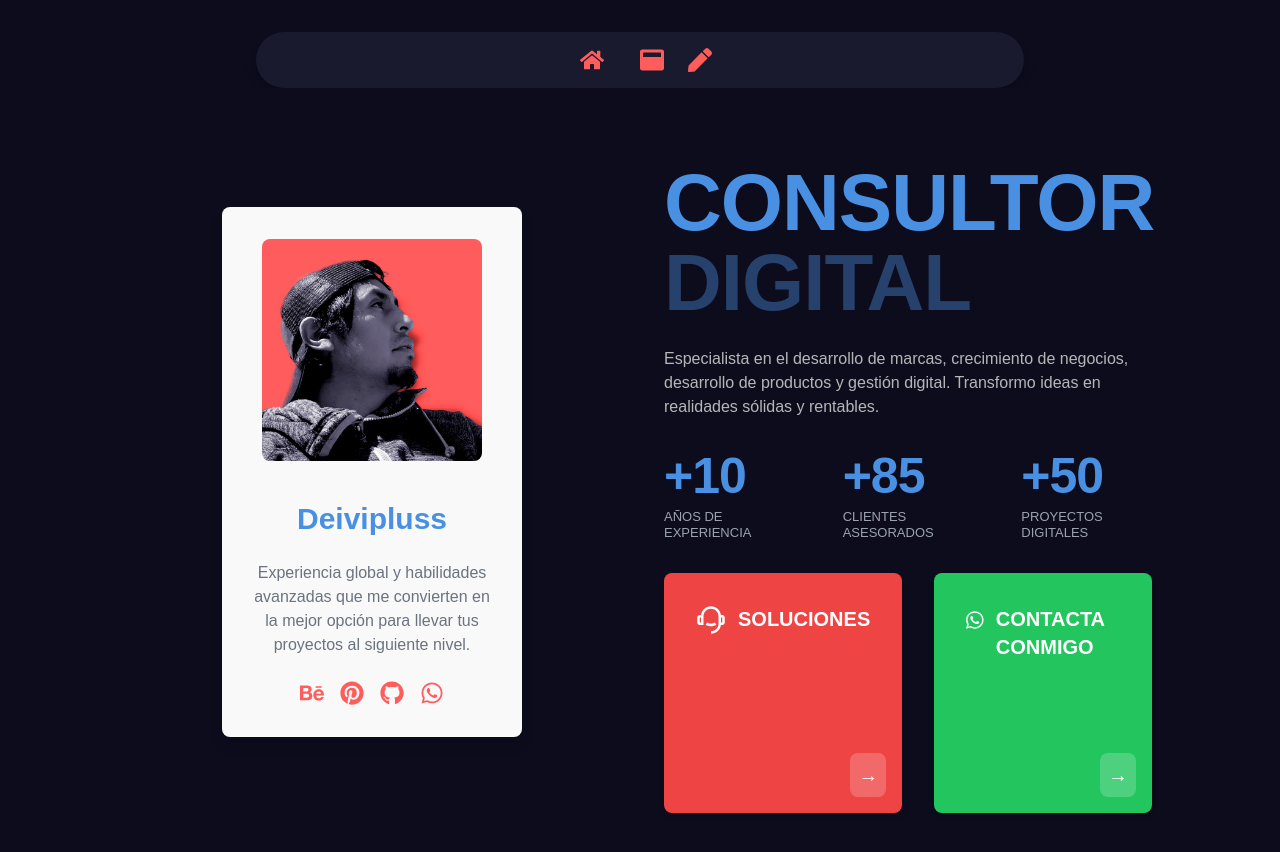
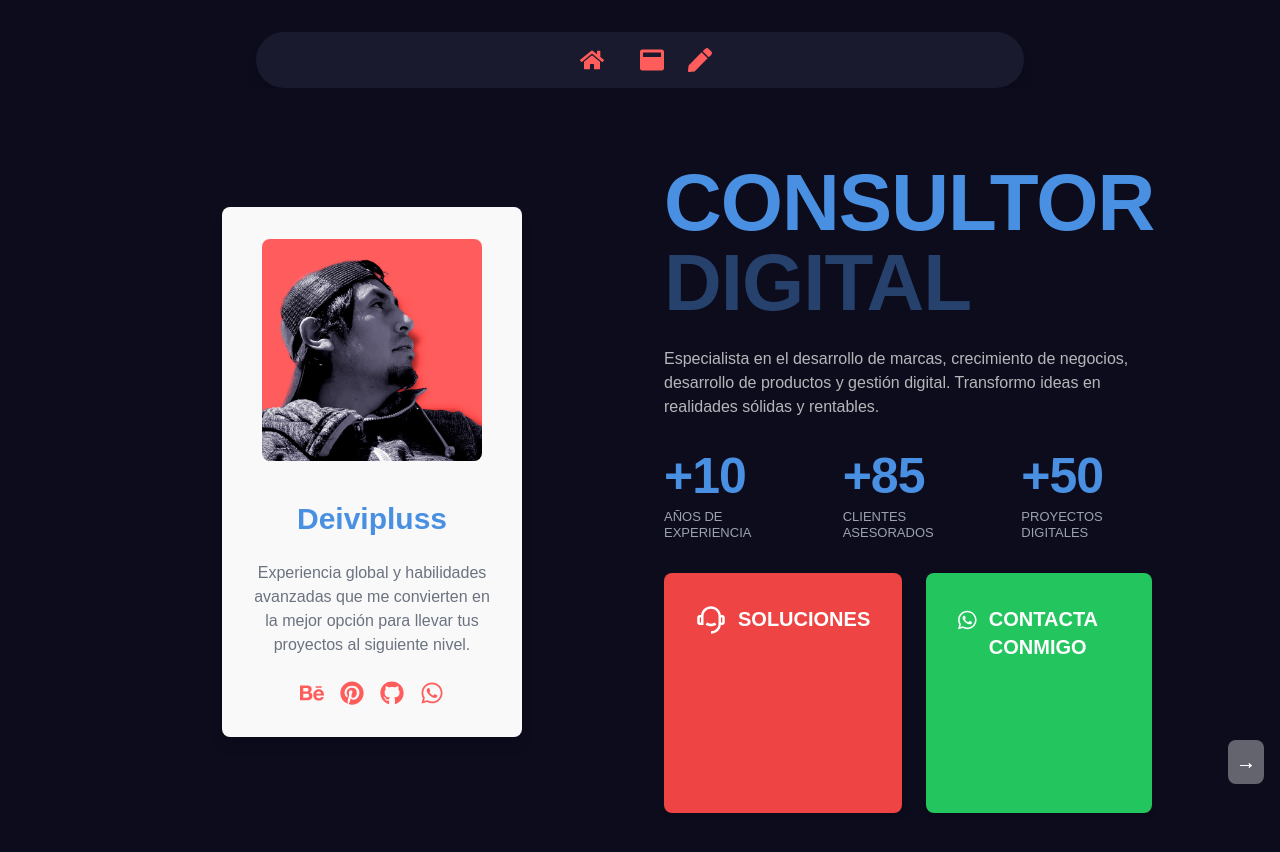
Before and after one commit to deivipluss/landing, a Next.js app: page / in a window 1280 px wide. Shown: the top 852 px of the page. Built offline with nearby package versions, Linux system fonts and the light colour scheme.

Commit message:
miercoles13

```diff
--- a/app/page.tsx
+++ b/app/page.tsx
@@ -73,9 +73,9 @@ const ProfessionalInfo: React.FC = () => (
 );
 
 const ActionCards: React.FC = () => (
-  <div className="w-full max-w-[1100px] lg:max-w-[1250px] mt-8 px-4 md:px-0">
-    <div className="flex flex-col md:flex-row gap-4 md:gap-8">
-      <div className="bg-red-500 text-white p-6 md:p-8 rounded-lg relative shadow-md h-[100px] md:h-[240px] flex items-center md:items-start w-full md:w-[49%]">
+  <div className="w-full max-w-[1300px] px-4 md:px-0 mt-8">
+    <div className="flex flex-col md:flex-row gap-6">
+      <div className="bg-red-500 text-white p-6 md:p-8 rounded-lg shadow-md h-[100px] md:h-[240px] flex items-center md:items-start w-full md:flex-1">
         <div className="flex items-center md:items-start space-x-3">
           <RiCustomerService2Line className="text-2xl md:text-3xl" />
           <h3 className="text-lg md:text-xl font-semibold">SOLUCIONES</h3>
@@ -85,7 +85,7 @@ const ActionCards: React.FC = () => (
         </div>
       </div>
 
-      <div className="bg-green-500 text-white p-6 md:p-8 rounded-lg relative shadow-md h-[100px] md:h-[240px] flex items-center md:items-start w-full md:w-[49%]">
+      <div className="bg-green-500 text-white p-6 md:p-8 rounded-lg shadow-md h-[100px] md:h-[240px] flex items-center md:items-start w-full md:flex-1">
         <div className="flex items-center md:items-start space-x-3">
           <FaWhatsapp className="text-2xl md:text-3xl" />
           <h3 className="text-lg md:text-xl font-semibold">CONTACTA CONMIGO</h3>
```
